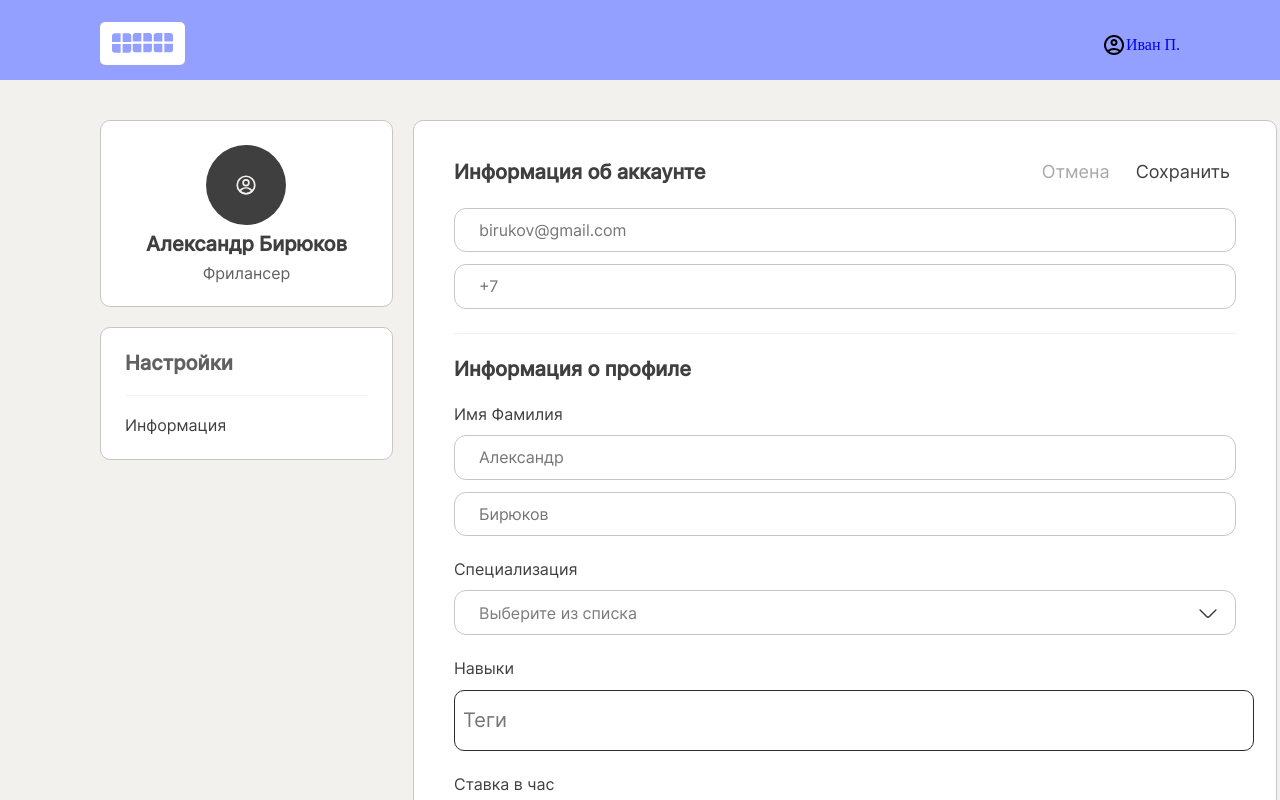
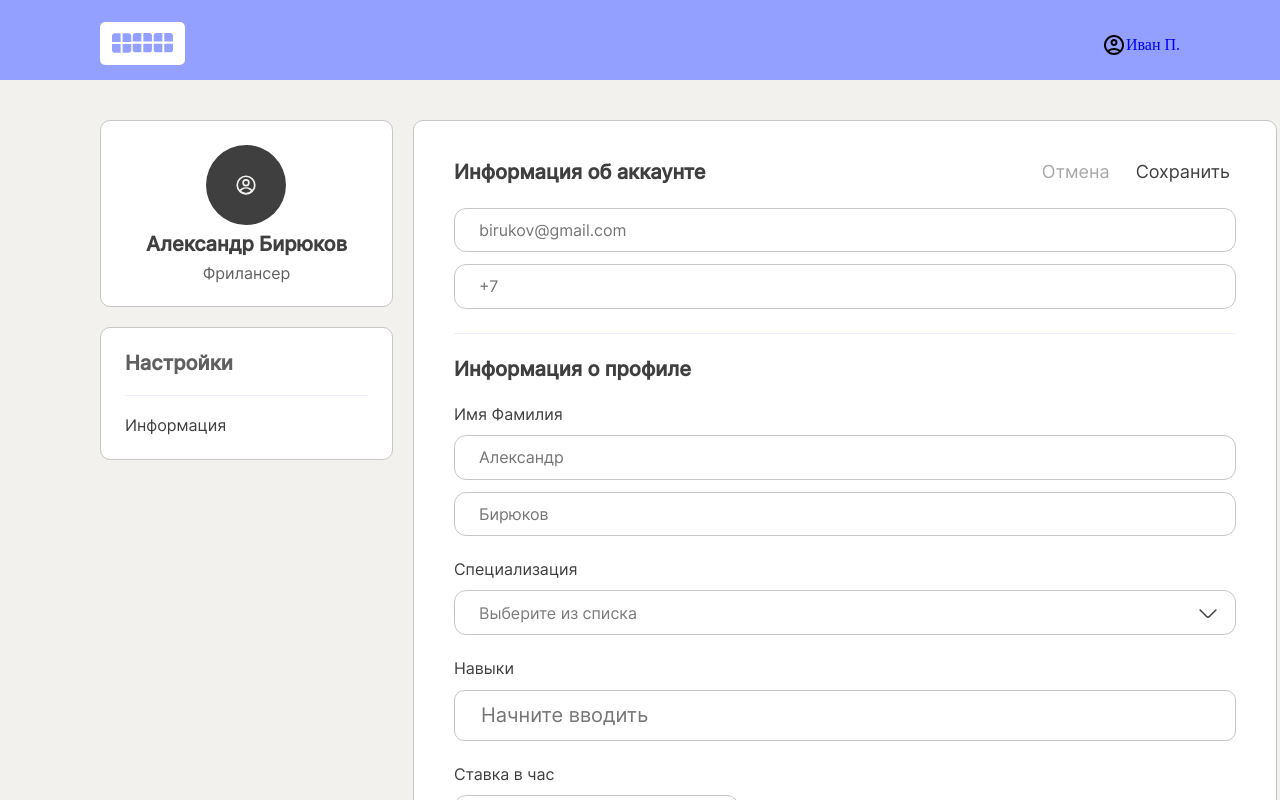
Before and after one commit to tutanhamon667/contract, a React (Create React App) app in the folder frontend/: page /freelancer/1 in a window 1280 px wide. Shown: the top 800 px of the page. Built offline with nearby package versions, Linux system fonts and the light colour scheme.

Commit message:
настроить добавление тегов

```diff
--- a/frontend/src/components/FreelancerAccount/FreelancerAccount.jsx
+++ b/frontend/src/components/FreelancerAccount/FreelancerAccount.jsx
@@ -112,7 +112,7 @@ export default function FreelancerAccount({ updateUser }) {
           </div>
 
           <div className="form-profile__input-container">
-            <label className="accountF__subtitle" for="skills">Навыки</label>
+            <h2 className="accountF__subtitle" for="skills">Навыки</h2>
             <TagsInput />
           </div>
 
--- a/frontend/src/components/SpecializationList/SpecializationList.css
+++ b/frontend/src/components/SpecializationList/SpecializationList.css
@@ -2,6 +2,8 @@
   position: relative;
   width: 100%;
   font-family: Inter;
+  font-size: 16px;
+  font-weight: 400;
   min-height: 45px;
   display: flex;
   align-items: center;
@@ -10,8 +12,6 @@
   border: 1px solid #C6C6C6;
   border-radius: 12px;
   color: #3F3F3F;
-  font-size: 16px;
-  font-weight: 400;
   background-image: url(../../images/arrow-down.svg);
   background-repeat: no-repeat;
   background-size: 24px 24px;
--- a/frontend/src/components/TagsInput/TagsInput.css
+++ b/frontend/src/components/TagsInput/TagsInput.css
@@ -1,38 +1,20 @@
-.tags-input-container{
-  border: 1px solid #292D32;
-  padding: .5em;
+.tags {
+  border: 1px solid #C6C6C6;
+  padding: 12px 24px;
   border-radius: 10px;
   width: 100%;
   display: flex;
   align-items: center;
   flex-wrap: wrap;
   gap: 8px;
-}
-
-.tag-item{
-  border: 1px solid #292D32;
-  display: inline-block;
-  padding: 8px 16px;
-  border-radius: 10px;
-}
-
-.text {
-  color: #888;
+  box-sizing: border-box;
   font-family: Inter;
   font-size: 16px;
   font-weight: 400;
 }
 
-.close {
-  color: #292D32;
-  margin-left: .5em;
-  font-size: 18px;
-  cursor: pointer;
-}
-
-.tags-input{
-  flex-grow: 1;
-  padding: .5em 0;
+.tag__input {
+  width: 100%;
   border: none;
   outline: none;
   color: #292D32;
--- a/frontend/src/components/TagsInput/TagsInput.jsx
+++ b/frontend/src/components/TagsInput/TagsInput.jsx
@@ -1,8 +1,10 @@
 import './TagsInput.css'
+import '../SpecializationList/SpecializationList.css'
 import { useState } from 'react'
 
 function TagsInput() {
-  const [tags, setTags] = useState([])
+  const [tags, setTags] = useState([]);
+  const [isEditMode, setIsEditMode] = useState(true);
 
   function handleKeyDown(e) {
     if (e.key !== 'Enter') return
@@ -13,23 +15,29 @@ function TagsInput() {
   }
 
   function removeTag(index) {
+    if (!isEditMode) return
     setTags(tags.filter((el, i) => i !== index))
   }
 
   return (
-    <div className="tags-input-container">
+    <div className="tags">
+      {isEditMode && (
+        <input
+          type="text"
+          onKeyDown={handleKeyDown}
+          className="tag__input"
+          placeholder="Начните вводить"
+        />
+      )}
       {tags.map((tag, index) => (
-        <div className="tag-item" key={index}>
-          <span className="text">{tag}</span>
-          <span className="close" onClick={() => removeTag(index)}>&times;</span>
+        <div
+          className="list__title"
+          key={index}
+          onClick={() => removeTag(index)}>
+          {tag}
+          {isEditMode && <span className="list__item-close"></span>}
         </div>
       ))}
-      <input
-        type="text"
-        onKeyDown={handleKeyDown}
-        className="tags-input"
-        placeholder="Теги"
-      />
     </div>
   )
 }
```
